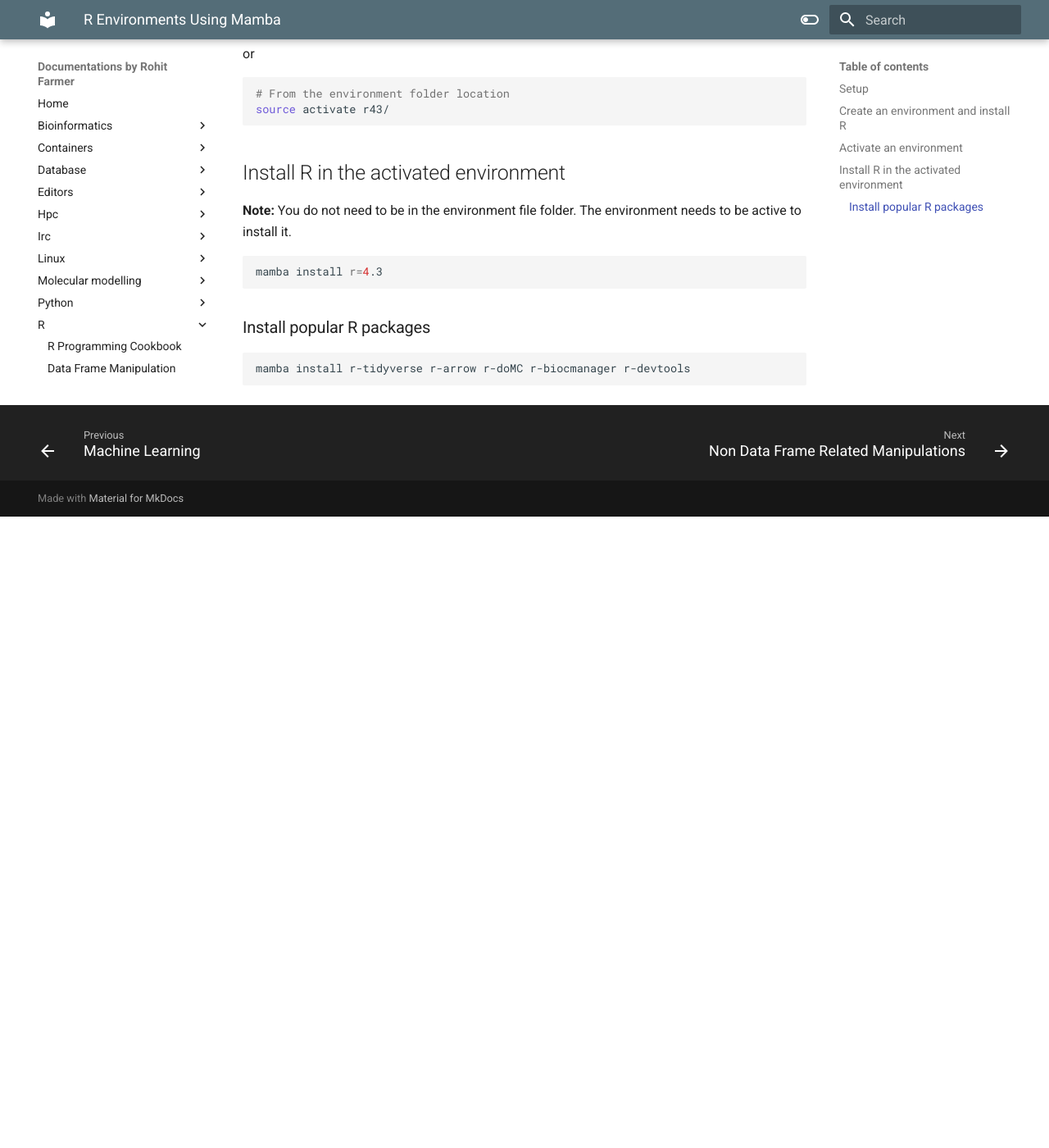
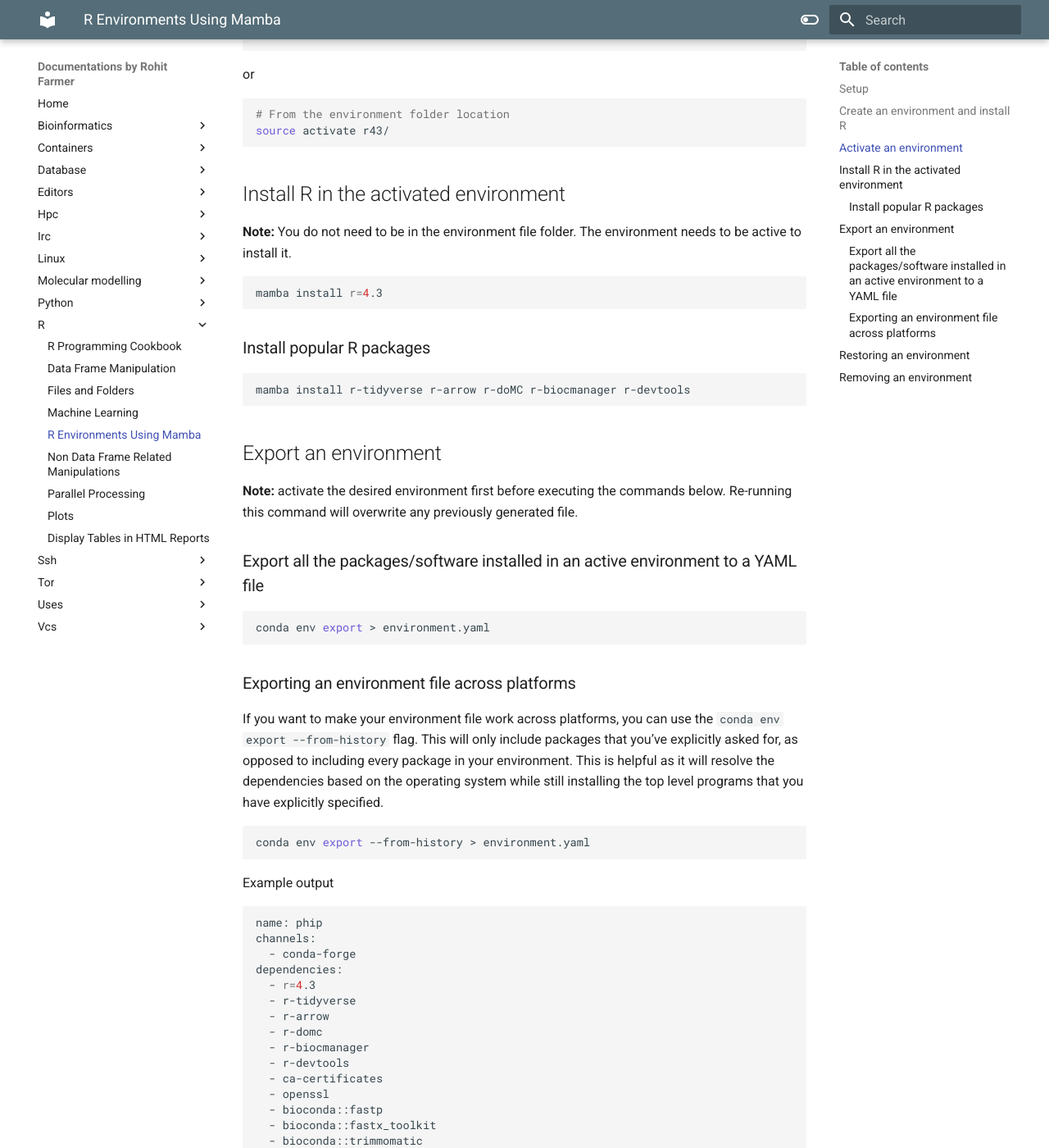
Before and after one commit to rohitfarmer/mk-docs, an MkDocs documentation site: the page built from docs/r/mamba-environment.md, in a window 1280 px wide and 1400 px high, scrolled down 1028 px. Shown: the whole window at 82% size. Built offline with MkDocs 1.6.1 and Material for MkDocs 9.7.7, drawn with Linux system fonts in a browser that asks for light colours; before the commit the page ends 1658 px from its top, so only the background shows below that; some of the changed text lies outside the part shown.

Commit message:
mamba update

````diff
--- a/docs/r/mamba-environment.md
+++ b/docs/r/mamba-environment.md
@@ -19,12 +19,12 @@
 mamba create -n env-name
 ```
 
-Alternatively if you do not want to make a `.condarc` file you can create an environment at any location using `--prefix` and then create a sym link to it at `~/.conda/envs/`.
+Alternatively if you do not want to make a `.condarc` file you can create an environment at any location using `--prefix` and then create a sym link to it at `~/.conda/envs/`. ***Creating a sym link is my preferred method***
 
 ```bash
 mamba create --prefix=r43
 
-# It will create a subfolder `r43`. Here the prefix is non standard location for the environment.
+# It will create a subfolder `r43` in the current working directory or the directory specified in .condarc. Here the prefix is non standard location for the environment.
 ```
 
 ## Activate an environment
@@ -55,3 +55,69 @@
 ```bash
 mamba install r-tidyverse r-arrow r-doMC r-biocmanager r-devtools
 ```
+
+## Export an environment
+
+**Note:** activate the desired environment first before executing the commands below. Re-running this command will overwrite any previously generated file.
+
+### Export all the packages/software installed in an active environment to a YAML file
+
+```bash
+conda env export > environment.yaml
+```
+
+### Exporting an environment file across platforms
+
+If you want to make your environment file work across platforms, you can use the `conda env export --from-history` flag. This will only include packages that you’ve explicitly asked for, as opposed to including every package in your environment. This is helpful as it will resolve the dependencies based on the operating system while still installing the top level programs that you have explicitly specified.
+
+```bash
+conda env export --from-history > environment.yaml
+```
+
+Example output
+
+```bash
+name: phip
+channels:
+  - conda-forge
+dependencies:
+  - r=4.3
+  - r-tidyverse
+  - r-arrow
+  - r-domc
+  - r-biocmanager
+  - r-devtools
+  - ca-certificates
+  - openssl
+  - bioconda::fastp
+  - bioconda::fastx_toolkit
+  - bioconda::trimmomatic
+  - python=3.9
+  - bioconda::bowtie2
+```
+
+## Restoring an environment
+Conda keeps a history of all the changes made to your environment, so you can easily "roll back" to a previous version. To list the history of each change to the current environment: `conda list --revisions`
+
+To restore environment to a previous revision: `conda install --revision=REVNUM` or `conda install --rev REVNUM`.
+
+**Note:** Replace `REVNUM` with the revision number.
+
+**Example:** If you want to restore your environment to revision 8, run `conda install --rev 8`.
+
+## Removing an environment
+To remove an environment, in your terminal window, run:
+
+```bash
+conda remove --name myenv --all
+```
+
+You may instead use `conda env remove --name myenv`.
+
+To verify that the environment was removed, in your terminal window, run:
+
+```bash
+conda info --envs
+```
+
+The environments list that displays should not show the removed environment.
````
